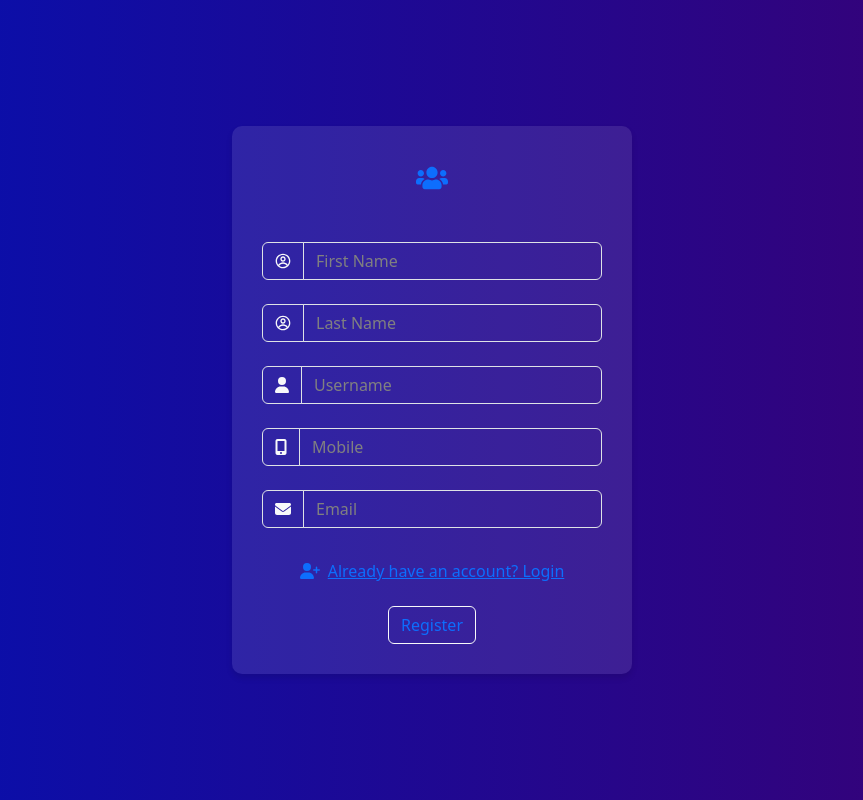
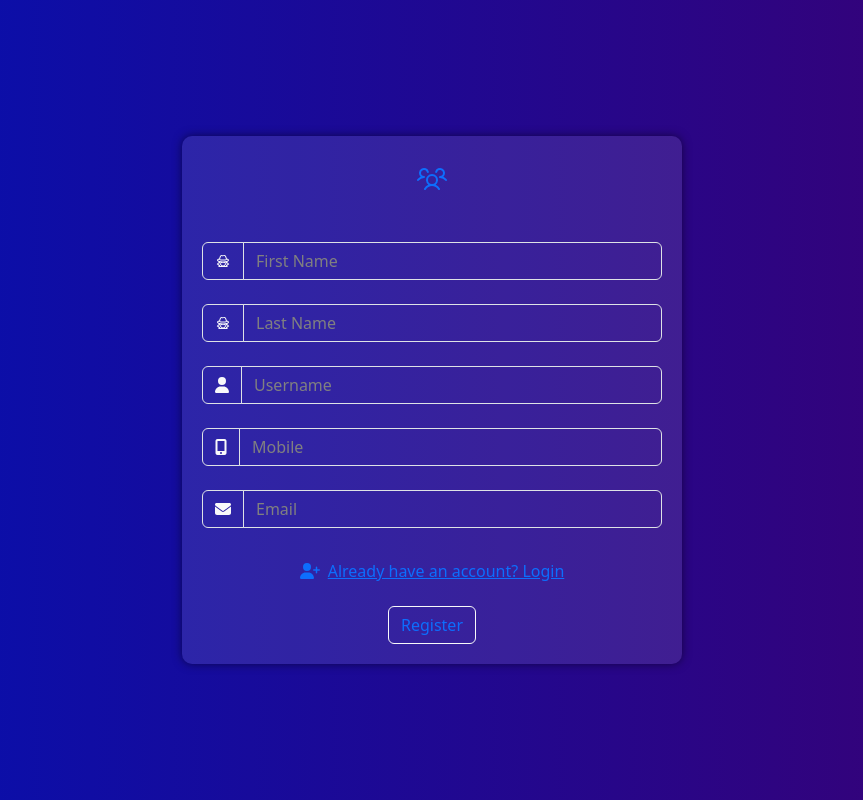
Before and after one commit to 11-10-01-Vasanth/React_Spring_fk, a React (Vite) app: page /register in a window 1280 px wide. Shown: the whole page, without its empty margins (208-1071 px from the left). Built offline with nearby package versions, Linux system fonts and the light colour scheme.

Commit message:
second commit

```diff
--- a/src/Register.css
+++ b/src/Register.css
@@ -1,4 +1,4 @@
-.form-container {
+/* .form-container {
     display: flex;
     align-items: center;
     justify-content: center;
@@ -13,6 +13,33 @@
     box-shadow: 0 4px 6px rgba(0, 0, 0, 0.1);
     width: 100%;
     max-width: 400px;
+  } */
+
+
+  .form-container {
+    display: flex;
+    justify-content: center;
+    align-items: center;
+    min-height: 100vh;
+    /* background-color: #282c34; */
+    background: linear-gradient(to right, rgb(3,17,178), rgb(59,0,114));
+  }
+
+  .form-wrapper {
+    width: 100%;
+    max-width: 500px; /* Set the maximum width of the form */
+    padding: 20px;
+    /* background-color: #1c1e22;  */
+    border-radius: 10px;
+    box-shadow: 0 0 10px rgba(0, 0, 0, 0.5);
+  }
+
+  .custom-placeholder::placeholder {
+    color: #aaa; /* Placeholder text color */
+  }
+
+  .text-primary {
+    color: #007bff; /* Bootstrap primary color */
   }
 
   .text-center h1 {
@@ -48,6 +75,6 @@
     color: white;
   }
 
-  .custom-placeholder::placeholder {
+  /* .custom-placeholder::placeholder {
     color: grey !important;
-  }
+  } */
--- a/src/Register.jsx
+++ b/src/Register.jsx
@@ -5,9 +5,10 @@ import InputGroup from "react-bootstrap/InputGroup";
 import { Formik } from "formik";
 import * as yup from "yup";
 import { FontAwesomeIcon } from "@fortawesome/react-fontawesome";
-import { CgProfile } from "react-icons/cg";
-import { FaUsers } from "react-icons/fa";
+import { PiUsersThree } from "react-icons/pi";
+import { LiaUserSecretSolid } from "react-icons/lia";
 import { Spinner } from "react-bootstrap";
+import { TfiUser } from "react-icons/tfi";
 import Swal from "sweetalert2";
 import {
   faUser,
@@ -52,12 +53,20 @@ function Register() {
     });
   };
 
+  const showErrorAlert = (message) => {
+    Swal.fire({
+      icon: "error",
+      title: "Registration Failed",
+      text: message || "Something went wrong. Please try again later.",
+    });
+  };
+
   return (
     <div className="form-container">
       <div className="form-wrapper">
         <div className="text-center mb-5">
           <h1 className="text-primary">
-            <FaUsers />
+            <PiUsersThree />
           </h1>
         </div>
         <Formik
@@ -83,6 +92,7 @@ function Register() {
               .catch((error) => {
                 console.log(error);
                 setIsLoading(false);
+                showErrorAlert(error.response?.data?.message); // Display error message from API response
               })
               .finally(() => {
                 setSubmitting(false);
@@ -94,7 +104,7 @@ function Register() {
               <Form.Group controlId="validationFormik01" className="mb-4">
                 <InputGroup hasValidation>
                   <InputGroup.Text className="bg-transparent text-light">
-                    <CgProfile />
+                    <LiaUserSecretSolid />
                   </InputGroup.Text>
                   <Form.Control
                     type="text"
@@ -114,7 +124,7 @@ function Register() {
               <Form.Group controlId="validationFormik02" className="mb-4">
                 <InputGroup hasValidation>
                   <InputGroup.Text className="bg-transparent text-light">
-                    <CgProfile />
+                    <LiaUserSecretSolid />
                   </InputGroup.Text>
                   <Form.Control
                     type="text"
```
